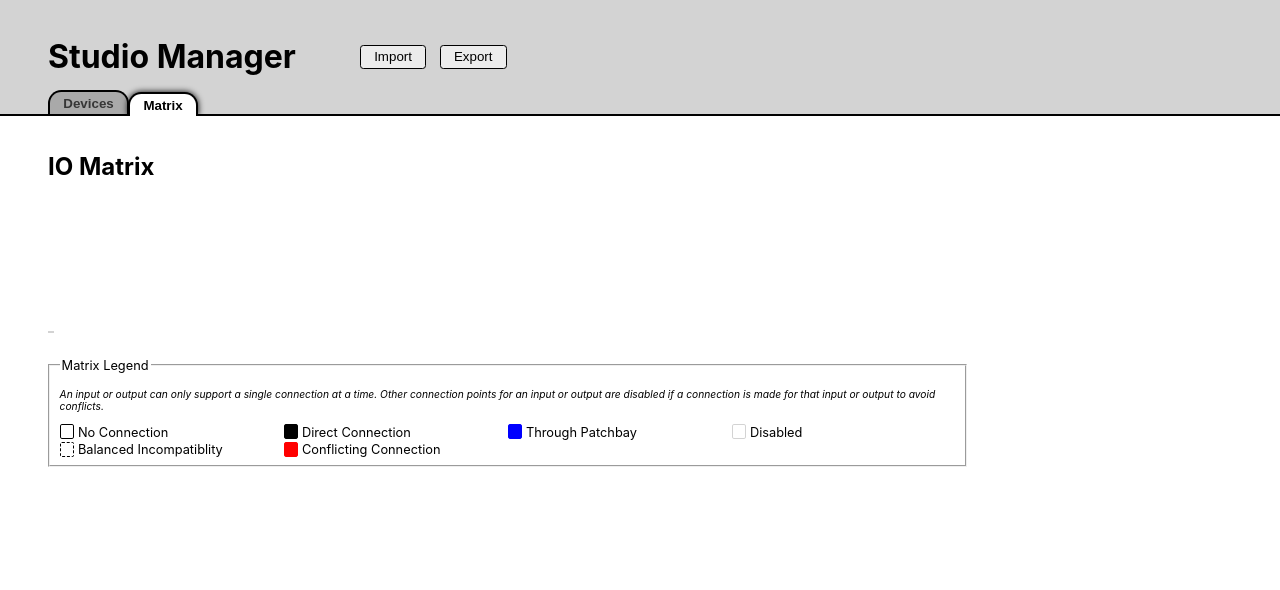
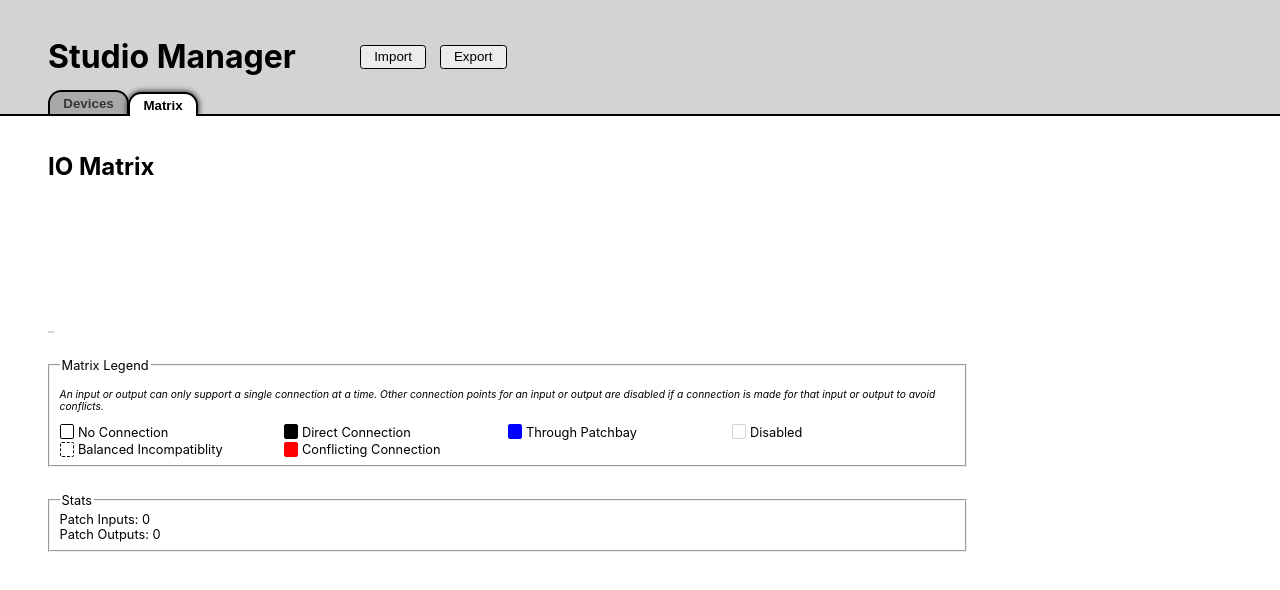
Before and after one commit to albrec/studio-manager, a React (Create React App) app: page / in a window 1280 px wide. Both pictures are taken after a click on the button "Matrix". Shown: the top 590 px of the page. Built offline with nearby package versions, Linux system fonts and the light colour scheme.

Commit message:
Add patchbay counts.

```diff
--- a/src/features/matrix/Matrix.js
+++ b/src/features/matrix/Matrix.js
@@ -1,7 +1,7 @@
 import { useState } from "react"
 import { useSelector, useDispatch } from "react-redux"
 import { selectDevicesSorted } from "../device/devicesSlice"
-import { toggleLink, isLinked, isInputLinked, isOutputLinked, hasConflict, isThroughPatchbay } from "./linkSlice"
+import { toggleLink, isLinked, isInputLinked, isOutputLinked, hasConflict, isThroughPatchbay, getStats } from "./linkSlice"
 import classNames from "classnames"
 
 import './Matrix.scss'
@@ -26,6 +26,8 @@ export function Matrix () {
             return accum
         }
     }, [])
+
+    const stats = useSelector(getStats)
 
     return (
         <section className='Matrix'>
@@ -65,6 +67,13 @@ export function Matrix () {
                     <label><input type="checkbox" readOnly={ true } checked={ false } className="balancedIncompatible" /> Balanced Incompatiblity</label>
                     <label><input type="checkbox" readOnly={ true } checked={ true } className="conflicting" /> Conflicting Connection</label>
                 </div>
+            </fieldset>
+
+            <fieldset>
+                <legend>Stats</legend>
+
+                <div><label>Patch Inputs: { stats.patchbay.inputs }</label></div>
+                <div><label>Patch Outputs: { stats.patchbay.outputs }</label></div>
             </fieldset>
 
         </section>
--- a/src/features/matrix/linkSlice.js
+++ b/src/features/matrix/linkSlice.js
@@ -55,6 +55,15 @@ export const hasConflict = (link) => (state) => {
     return inputLinks.length > 1 || outputLinks.length > 1
 }
 
+export const getStats = (state) => {
+    return {
+        patchbay: {
+            inputs: Object.values(state.links).filter(lnk => !!lnk.patchbay).length,
+            outputs: Object.values(state.links).filter(lnk => !!lnk.patchbay).length,
+        }
+    }
+}
+
 export default linksSlice.reducer
 
 function linkKey (link) {
```
